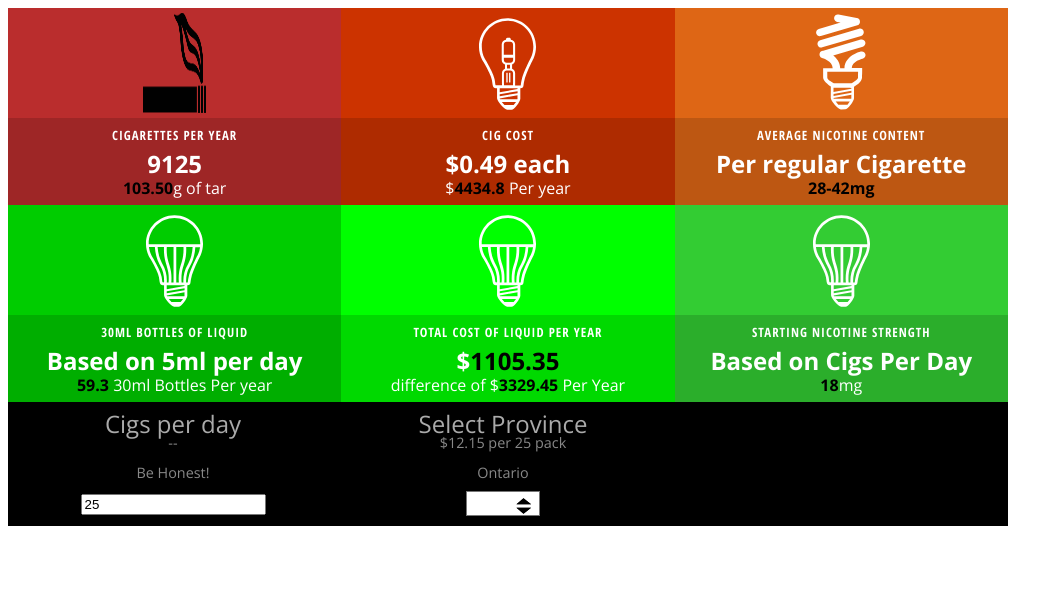
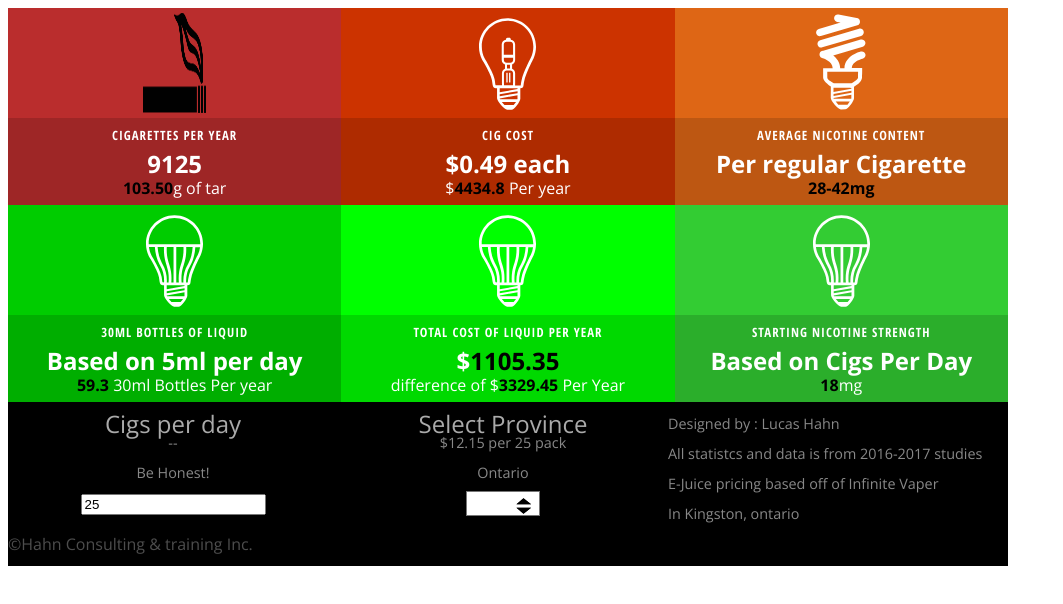
Before and after one commit to LukeH676/E-Cig-Calc, a plain HTML site: page MyCalc/index.html in a window 1280 px wide. Shown: the whole page, without its empty margins (0-1063 px from the left). Drawn offline with nearby package versions, Linux system fonts and the light colour scheme.

Commit message:
Added copyright & description

```diff
--- a/MyCalc/index.html
+++ b/MyCalc/index.html
@@ -84,8 +84,15 @@
 
 				</select>
 			</div>
+			<section>
 
+				<p>Designed by : Lucas Hahn</p>
+				<p>All statistcs and data is from 2016-2017 studies</P>
+				<p> E-Juice pricing based off of Infinite Vaper</p>
+				<p> In Kingston, ontario </p>
 		</form>
+
+		<footer style="color: rgba(255,255,255,0.3)" > &copy;Hahn Consulting & training Inc. </footer>
 
 
 	</div>
```
